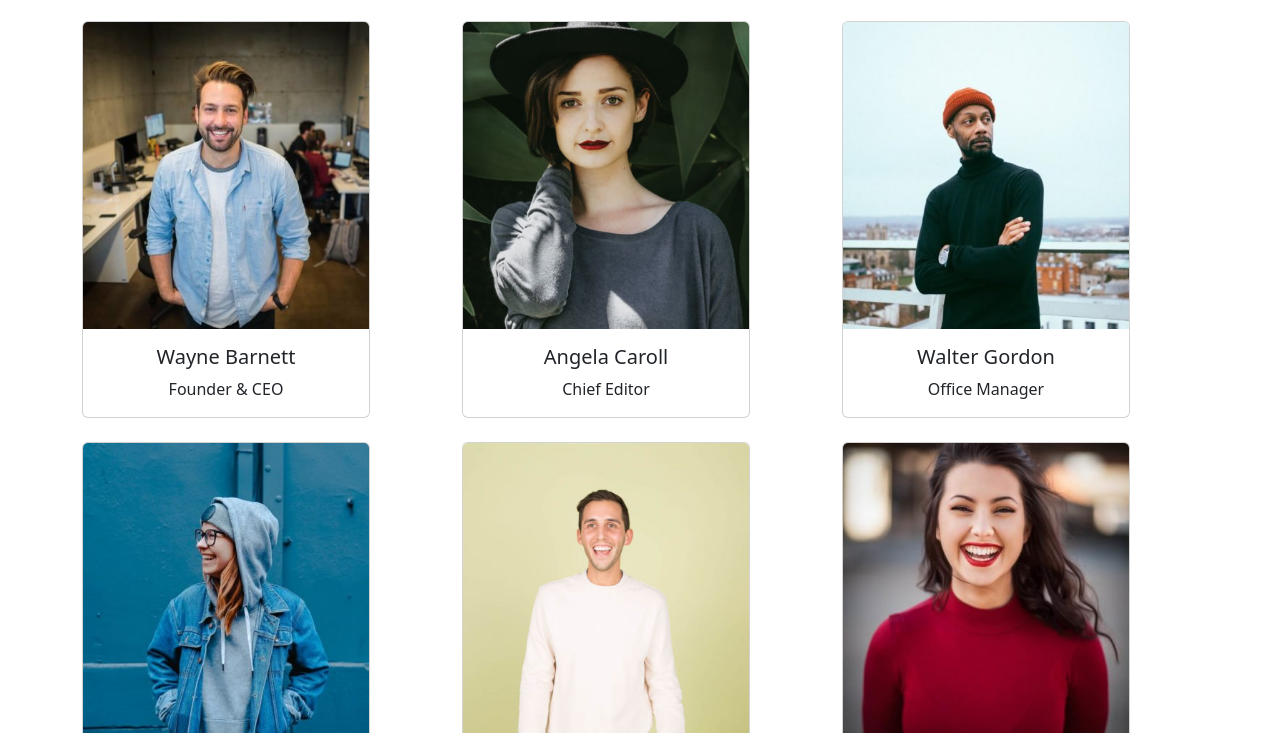
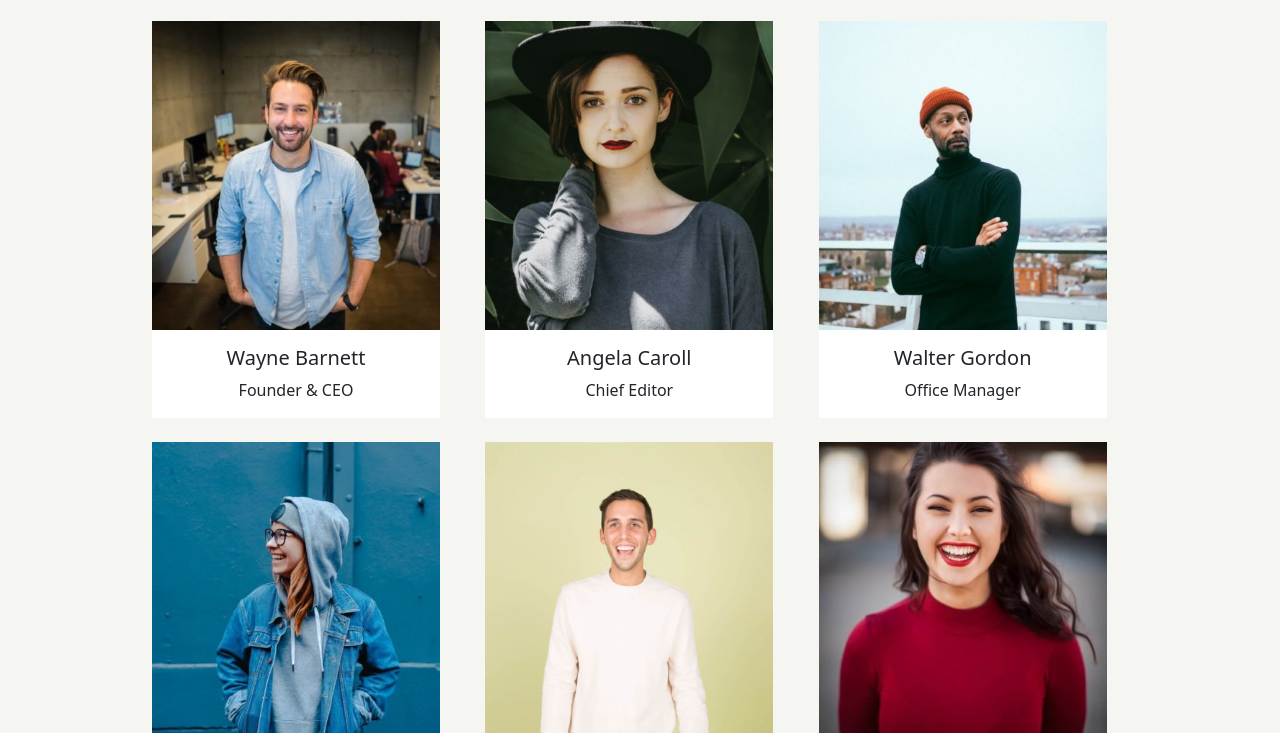
Before and after one commit to manueledigregorio/js-our-team, a plain HTML site: page index.html in a window 1280 px wide. Shown: the part 113-846 px from the top of the page. Drawn offline with nearby package versions, Linux system fonts and the light colour scheme.

Commit message:
[add] css class radius

```diff
--- /dev/null
+++ b/css/style.css
@@ -0,0 +1,13 @@
+body{
+
+  background-color: #F5F5F1;
+}
+
+.row{
+  max-width: 1000px;
+}
+
+.radius{
+
+  border-radius: 0px;
+}
--- a/index.html
+++ b/index.html
@@ -5,11 +5,12 @@
   <meta name="viewport" content="width=device-width, initial-scale=1.0">
   <link href="https://cdn.jsdelivr.net/npm/bootstrap@5.3.1/dist/css/bootstrap.min.css" rel="stylesheet" integrity="sha384-4bw+/aepP/YC94hEpVNVgiZdgIC5+VKNBQNGCHeKRQN+PtmoHDEXuppvnDJzQIu9" crossorigin="anonymous">
   <script src="https://cdn.jsdelivr.net/npm/bootstrap@5.3.1/dist/js/bootstrap.bundle.min.js" integrity="sha384-HwwvtgBNo3bZJJLYd8oVXjrBZt8cqVSpeBNS5n7C8IVInixGAoxmnlMuBnhbgrkm" crossorigin="anonymous"></script>
+  <link rel="stylesheet" href="/css/style.css">
   <title>Document</title>
 </head>
 <body>
-  <div class="container">
-    <div class="row d-flex justify-content-center ">
+  <div class="container d-flex  justify-content-center">
+    <div class="row  ">
       <div class="text-center ">
         <h2>OUR TEAM</h2>
         <p>Lorem ipsum dolor sit amet consectetur, adipisicing elit. Quis officia tenetur enim maxime soluta ipsa, deleniti ratione adipisci ipsum, labore est! Modi, fugit. Saepe quo, ex minima dolor deserunt quibusdam!</p>
--- a/js/script.js
+++ b/js/script.js
@@ -50,8 +50,8 @@ const colonnaCard = document.querySelector('.row');
  colonnaCard.innerHTML +=
 
   `<div class="col mt-4">
-  <div class="card text-center " style="width: 18rem;">
-    <img src="img/${utente.foto }" class="card-img-top" alt="...">
+  <div class="card border border-0 radius text-center " style="width: 18rem;">
+    <img src="img/${utente.foto }" class="card-img-top radius" alt="...">
     <div class="card-body">
       <h5 class="card-title">${utente.nome}</h5>
       <p class="card-text">${utente.ruolo}</p>
```
